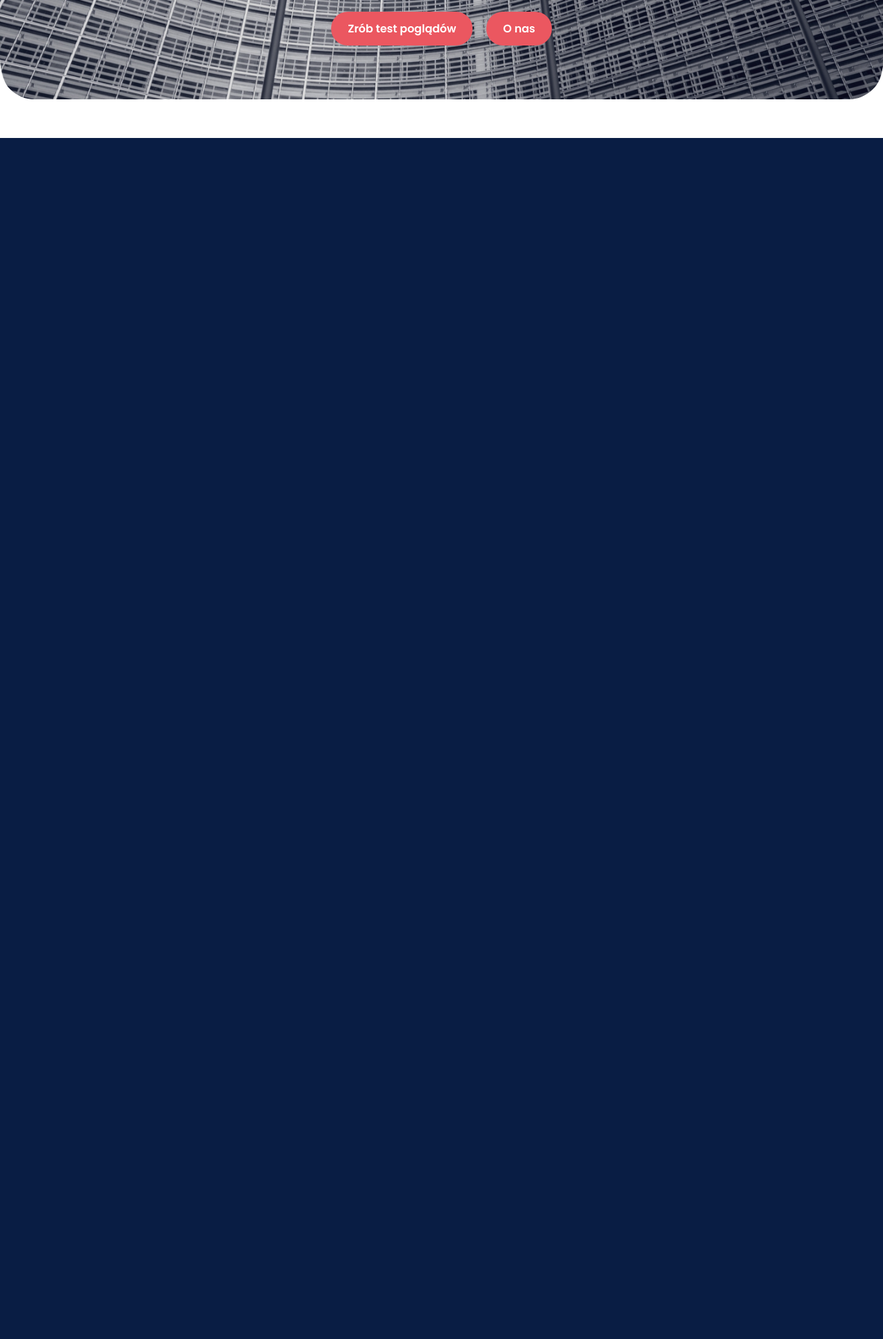
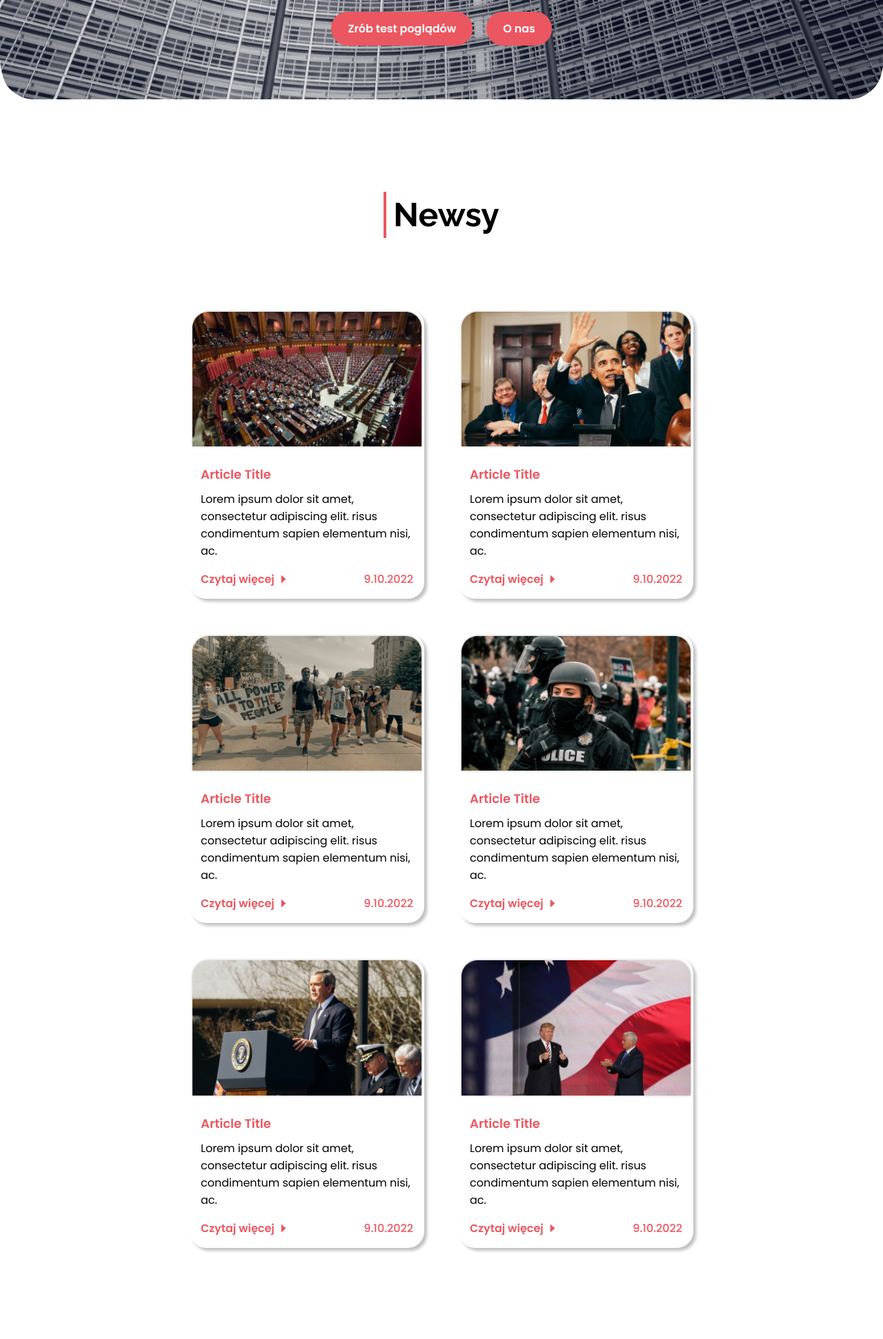
Before and after one commit to MaciejMi/NewPolicy, a PHP site: page / in a window 1280 px wide. Shown: the part 600-2541 px from the top of the page at 69% size. Before the commit the page ends 800 px from the top, so only its background shows below. Run offline with PHP 8.4, Linux system fonts and the light colour scheme.

Commit message:
created section news in home page

```diff
--- a/css/style.css
+++ b/css/style.css
@@ -21,6 +21,7 @@
 
 section {
   padding: 1rem;
+  margin-bottom: 100px;
 }
 
 .heading {
@@ -28,7 +29,13 @@
   font-size: 32px;
   font-weight: 700;
   color: #000;
-  margin-top: 100px;
+  margin-bottom: 100px;
+  text-align: center;
+}
+.heading::before {
+  content: "";
+  border-left: 4px solid #EB5760;
+  margin-right: 10px;
 }
 
 .btn {
@@ -154,6 +161,58 @@
   gap: 20px;
 }
 
+.home-news .box-container {
+  display: flex;
+  flex-direction: column;
+  gap: 50px;
+  align-items: center;
+  justify-content: center;
+}
+.home-news .box-container .box {
+  max-width: 280px;
+  background-color: #fff;
+  border-radius: 24px;
+  box-shadow: 4px 4px 4px rgba(0, 0, 0, 0.25);
+  overflow: hidden;
+}
+.home-news .box-container .box .image {
+  width: 100%;
+  overflow: hidden;
+}
+.home-news .box-container .box .image img {
+  -o-object-fit: cover;
+     object-fit: cover;
+  width: 100%;
+  height: 100%;
+}
+.home-news .box-container .box .content {
+  margin: 16px;
+}
+.home-news .box-container .box .content h3 {
+  font-size: 18px;
+  font-weight: 600;
+  color: #EB5760;
+  margin-bottom: 10px;
+}
+.home-news .box-container .box .details {
+  display: flex;
+  flex-direction: column;
+  gap: 5px;
+  margin: 16px;
+}
+.home-news .box-container .box .details a {
+  display: flex;
+  font-size: 16px;
+  font-weight: 600;
+  color: #EB5760;
+  gap: 5px;
+}
+.home-news .box-container .box .details span {
+  font-size: 16px;
+  font-weight: 500;
+  color: #EB5760;
+}
+
 @media (min-width: 400px) {
   .home .content .buttons {
     flex-direction: row;
@@ -207,6 +266,15 @@
   .home .content .line {
     width: 100%;
   }
+  .home-news .box-container {
+    flex-wrap: wrap;
+    flex-direction: row;
+  }
+  .home-news .box-container .box .details {
+    display: flex;
+    flex-direction: row;
+    justify-content: space-between;
+  }
 }
 @media (min-width: 992px) {
   section {
@@ -224,11 +292,17 @@
   .home .content h3 {
     font-size: 36px;
   }
+  .home-news .box-container .box {
+    max-width: 340px;
+  }
 }
 @media (min-width: 1200px) {
   section {
     padding: 2rem 8%;
   }
+  .heading {
+    font-size: 48px;
+  }
   header nav ul {
     gap: 40px;
   }
--- a/index.html
+++ b/index.html
@@ -42,7 +42,105 @@
       </div>
     </section>
 
+    <section class="home-news">
 
+      <h1 class="heading">Newsy</h1>
+
+      <div class="box-container">
+
+        <div class="box">
+          <div class="image">
+            <img src="images/news-image-1.png" alt="">
+          </div>
+          <div class="content">
+            <h3>Article Title</h3>
+            <p>Lorem ipsum dolor sit amet, consectetur adipiscing elit. risus condimentum sapien elementum
+              nisi, ac.</p>
+          </div>
+          <div class="details">
+            <a href="#">Czytaj więcej <img src="images/icon-right-angle.svg" alt=""></a>
+            <span>9.10.2022</span>
+          </div>
+        </div>
+
+        <div class="box">
+            <div class="image">
+            <img src="images/news-image-2.png" alt="">
+          </div>
+          <div class="content">
+            <h3>Article Title</h3>
+            <p>Lorem ipsum dolor sit amet, consectetur adipiscing elit. risus condimentum sapien elementum
+              nisi, ac.</p>
+          </div>
+          <div class="details">
+            <a href="#">Czytaj więcej <img src="images/icon-right-angle.svg" alt=""></a>
+            <span>9.10.2022</span>
+          </div>
+        </div>
+
+        <div class="box">
+            <div class="image">
+            <img src="images/news-image-3.png" alt="">
+          </div>
+          <div class="content">
+            <h3>Article Title</h3>
+            <p>Lorem ipsum dolor sit amet, consectetur adipiscing elit. risus condimentum sapien elementum
+              nisi, ac.</p>
+          </div>
+          <div class="details">
+            <a href="#">Czytaj więcej <img src="images/icon-right-angle.svg" alt=""></a>
+            <span>9.10.2022</span>
+          </div>
+        </div>
+
+        <div class="box">
+           <div class="image">
+            <img src="images/news-image-4.png" alt="">
+          </div>
+          <div class="content">
+            <h3>Article Title</h3>
+            <p>Lorem ipsum dolor sit amet, consectetur adipiscing elit. risus condimentum sapien elementum
+              nisi, ac.</p>
+          </div>
+          <div class="details">
+            <a href="#">Czytaj więcej <img src="images/icon-right-angle.svg" alt=""></a>
+            <span>9.10.2022</span>
+          </div>
+        </div>
+
+        <div class="box">
+            <div class="image">
+            <img src="images/news-image-5.png" alt="">
+          </div>
+          <div class="content">
+            <h3>Article Title</h3>
+            <p>Lorem ipsum dolor sit amet, consectetur adipiscing elit. risus condimentum sapien elementum
+              nisi, ac.</p>
+          </div>
+          <div class="details">
+            <a href="#">Czytaj więcej <img src="images/icon-right-angle.svg" alt=""></a>
+            <span>9.10.2022</span>
+          </div>
+        </div>
+
+        <div class="box">
+           <div class="image">
+            <img src="images/news-image-6.png" alt="">
+          </div>
+          <div class="content">
+            <h3>Article Title</h3>
+            <p>Lorem ipsum dolor sit amet, consectetur adipiscing elit. risus condimentum sapien elementum
+              nisi, ac.</p>
+          </div>
+          <div class="details">
+            <a href="#">Czytaj więcej <img src="images/icon-right-angle.svg" alt=""></a>
+            <span>9.10.2022</span>
+          </div>
+        </div>
+
+      </div>
+
+    </section>
 
 
 
--- a/scss/style.scss
+++ b/scss/style.scss
@@ -23,6 +23,7 @@
 
 section {
   padding: 1rem;
+  margin-bottom: 100px;
 }
 
 .heading {
@@ -30,7 +31,14 @@
   font-size: 32px;
   font-weight: 700;
   color: $black;
-  margin-top: 100px;
+  margin-bottom: 100px;
+  text-align: center;
+
+  &::before {
+    content: '';
+    border-left: 4px solid $main-color;
+    margin-right: 10px;
+  }
 }
 
 .btn {
@@ -179,6 +187,90 @@
   }
 }
 
+// Home News
+
+.home-news {
+  .box-container {
+    display: flex;
+    flex-direction: column;
+    gap: 50px;
+    align-items: center;
+    justify-content: center;
+
+    .box {
+      max-width: 280px;
+      background-color: $white;
+      border-radius: 24px;
+      box-shadow: 4px 4px 4px rgba(0, 0, 0, 0.25);
+      overflow: hidden;
+
+      // !!!!!!!!! FIX IT !!!!!!!!!!!!!!!
+
+      .image {
+        width: 100%;
+        overflow: hidden;
+
+        img {
+          object-fit: cover;
+          width: 100%;
+          height: 100%;
+        }
+      }
+
+      .content {
+        margin: 16px;
+
+        h3 {
+          font-size: 18px;
+          font-weight: 600;
+          color: $main-color;
+          margin-bottom: 10px;
+        }
+      }
+
+      .details {
+        display: flex;
+        flex-direction: column;
+        gap: 5px;
+        margin: 16px;
+
+        a {
+          display: flex;
+          font-size: 16px;
+          font-weight: 600;
+          color: $main-color;
+          gap: 5px;
+        }
+
+        span {
+          font-size: 16px;
+          font-weight: 500;
+          color: $main-color;
+        }
+      }
+    }
+  }
+}
+
+
+
+
+
+
+
+
+
+
+
+
+
+
+
+
+
+
+
+
 
 
 
@@ -288,6 +380,22 @@
       }
     }
   }
+
+  .home-news {
+    .box-container {
+      flex-wrap: wrap;
+      flex-direction: row;
+
+      .box {
+        .details {
+          display: flex;
+          flex-direction: row;
+          justify-content: space-between;
+      }
+      }
+
+  }
+  }
 }
 
 @media (min-width: 992px) {
@@ -318,11 +426,24 @@
       }
     }
   }
+  .home-news {
+    .box-container {
+
+      .box {
+        max-width: 340px;
+      }
+    }
+  }
+
 }
 
 @media (min-width: 1200px) {
   section {
     padding: 2rem 8%;
+  }
+
+  .heading {
+    font-size: 48px;
   }
 
   header {
```
Also changed, not shown: 1 other file.
